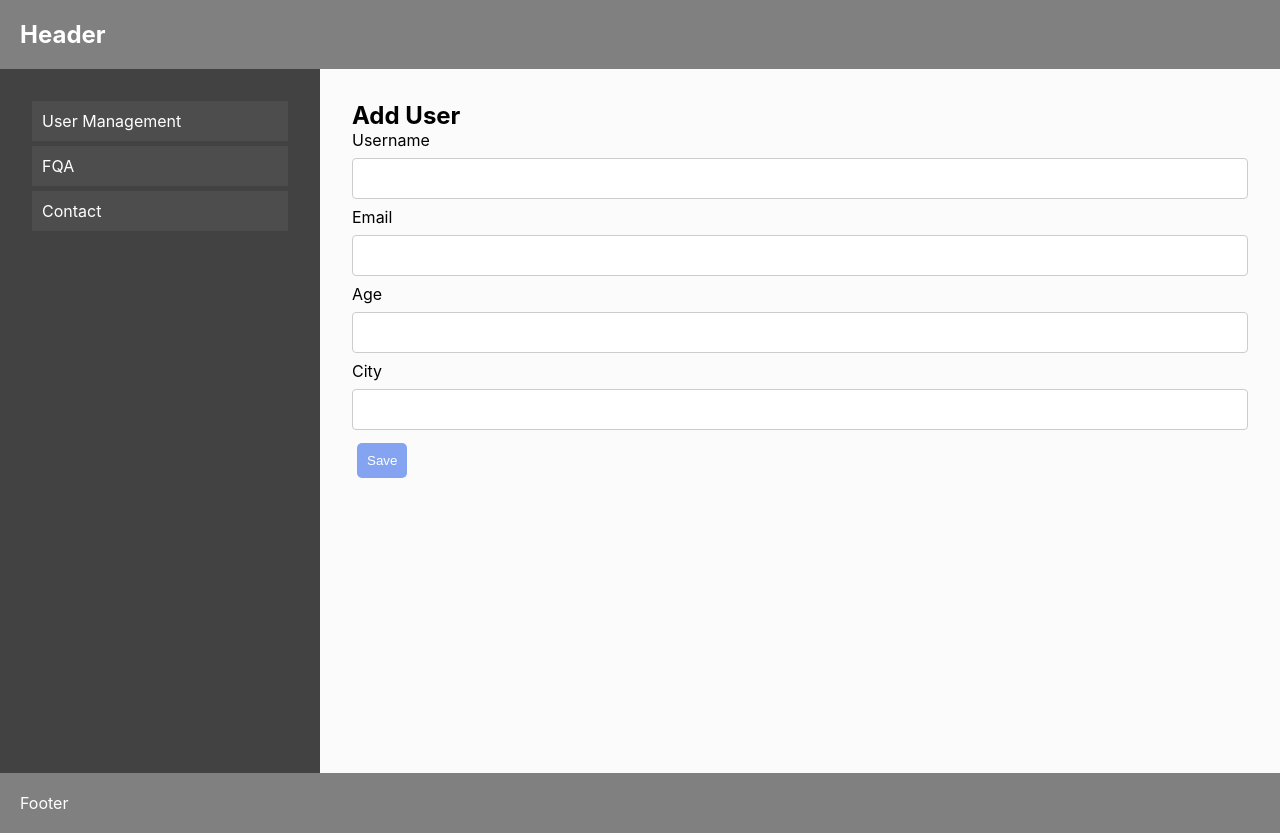
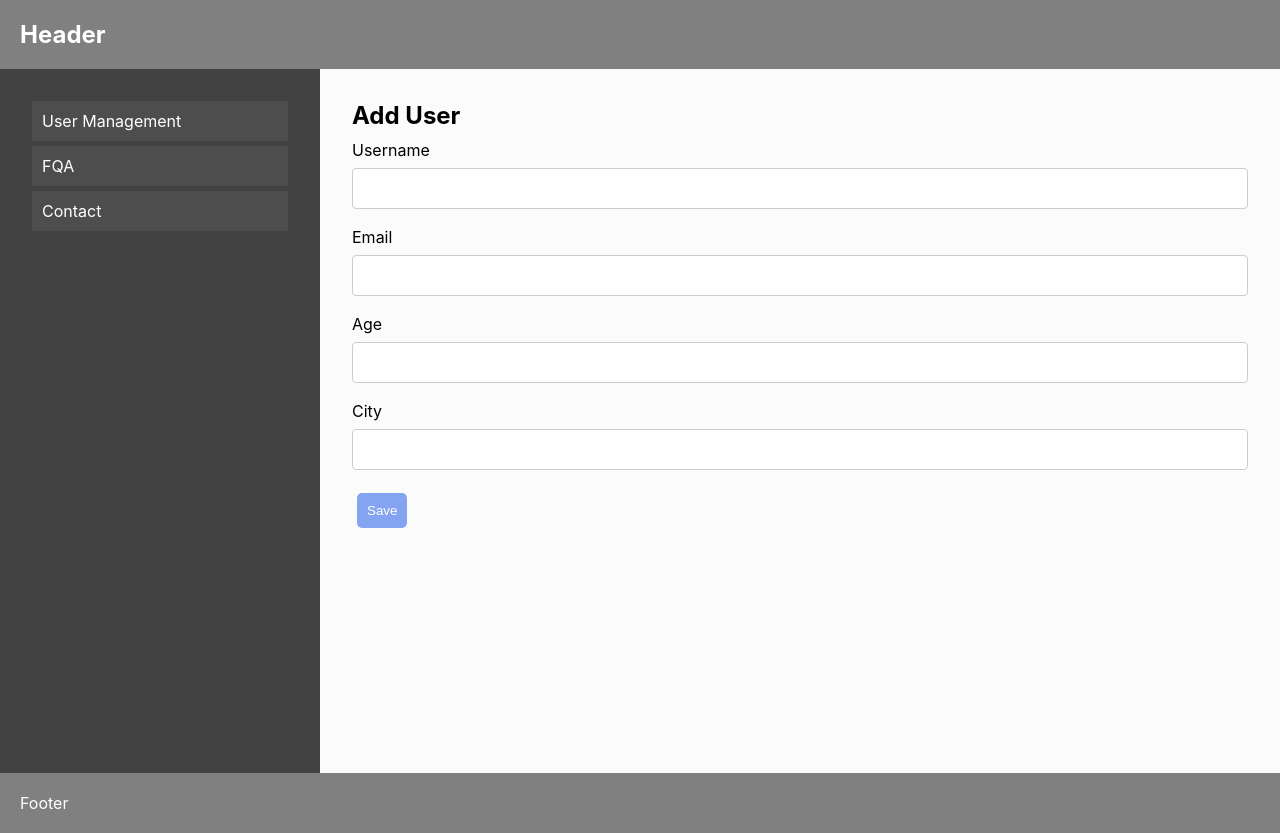
Before and after one commit to kiranmulmi/user-management-react, a React (Create React App) app: page /user-management/add in a window 1280 px wide. Built offline with nearby package versions, Linux system fonts and the light colour scheme.

Commit message:
Input text components

```diff
--- a/src/App.css
+++ b/src/App.css
@@ -118,4 +118,12 @@ input[type=submit] {
 input[type=submit]:hover {
   background-color: #45a049;
 }
+
+.form-group {
+  margin-top: 10px;
+}
+
+.label-danger {
+  color: rgb(229, 38, 38);
+}
 /* form css ends */
--- /dev/null
+++ b/src/components/ViTextInput.js
@@ -0,0 +1,18 @@
+const ViTextInput = (props) => {
+  return (
+    <div className="form-group">
+        <label>{props.title}</label>
+        <input
+          type="text"
+          onChange={props.handleInputChange}
+          name={props.name}
+          value={props.value}
+          {...props}
+          />
+          { props.isSubmitted && props.value === '' &&
+          <span class="label-danger">{props.errMessage}</span>}
+      </div>
+  );
+}
+
+export default ViTextInput;
--- a/src/pages/UserManagement/AddUser.js
+++ b/src/pages/UserManagement/AddUser.js
@@ -1,59 +1,81 @@
 import { useState } from "react";
 import { useNavigate } from "react-router-dom";
+import ViTextInput from "../../components/ViTextInput";
 
 const AddUser = () => {
   const navigate = useNavigate();
+  const [isSubmitted, setIsSubmitted] = useState(false);
   const [user, setUser] = useState({
     username: "",
     email: "",
     age: "",
     city: "",
-  })
+  });
+
+  const validateForm = () => {
+    let isValid = true;
+    if(user.username === '') {
+      isValid = false
+    }
+    if(user.email === '') {
+      isValid = false
+    }
+    if(user.age === '') {
+      isValid = false
+    }
+    if(user.city === '') {
+      isValid = false
+    }
+    return isValid;
+  }
 
   const handleInputChange = (event) => {
     setUser({...user, [event.target.name]: event.target.value})
   }
 
   const saveForm = () => {
+    setIsSubmitted(true);
     console.log('User:', user);
+    if (validateForm()) {
       navigate('/user-management');
+    }
   }
   return (
     <div>
       <h2>Add User</h2>
-      <div>
-        <label>Username</label>
-        <input
-          type="text"
-          onChange={handleInputChange}
+      <ViTextInput
+        title="Username"
         name="username"
-          value={user.username} />
-      </div>
-      <div>
-        <label>Email</label>
-        <input
-          type="text"
+        value={user.username}
+        handleInputChange={handleInputChange}
+        isSubmitted={isSubmitted}
+        errMessage="Username is required"/>
+
+      <ViTextInput
+        title="Email"
         name="email"
         value={user.email}
-          onChange={handleInputChange}/>
-      </div>
-      <div>
-        <label>Age</label>
-        <input
-          type="text"
+        handleInputChange={handleInputChange}
+        isSubmitted={isSubmitted}
+        errMessage="Email is required"/>
+
+      <ViTextInput
+        title="Age"
         name="age"
         value={user.age}
-          onChange={handleInputChange} />
-      </div>
-      <div>
-        <label>City</label>
-        <input
-          type="text"
+        handleInputChange={handleInputChange}
+        isSubmitted={isSubmitted}
+        errMessage="Age is required"/>
+
+      <ViTextInput
+        title="City"
+        name="city"
         value={user.city}
-          name="city"
-          onChange={handleInputChange} />
-      </div>
-      <div>
+        handleInputChange={handleInputChange}
+        isSubmitted={isSubmitted}
+        errMessage="City is required"/>
+
+      <div className="form-group">
         <button onClick={saveForm} className="btn">Save</button>
       </div>
     </div>
```
Lines whose indentation alone changed are shown as unchanged.
